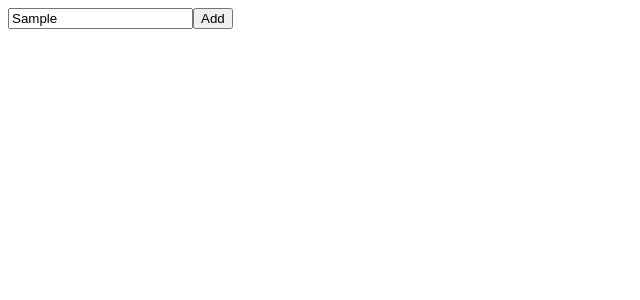
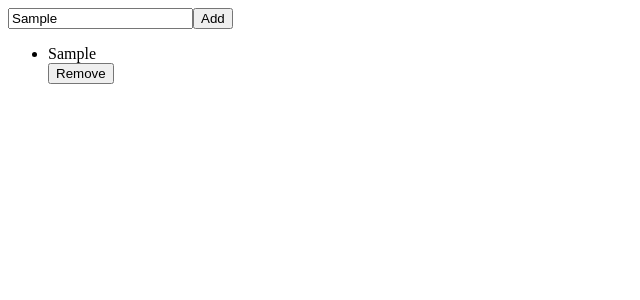
Before and after one commit to TheAdroitDev/ChaiCode-Cohort-2026, a React (Vite) app in the folder May-2026/Building-Modern-Frameworks/React-Practice/: page / in a window 1280 px wide. Both pictures are taken after typing "Sample" into the empty fields and a click on the button "Add". Shown: the top 300 px of the page, without its empty margins (0-640 px from the left). Built offline with nearby package versions, Linux system fonts and the light colour scheme.

Commit message:
feat: enhance todo list functionality with item removal capability

```diff
--- a/May-2026/Building-Modern-Frameworks/React-Practice/src/App.tsx
+++ b/May-2026/Building-Modern-Frameworks/React-Practice/src/App.tsx
@@ -10,13 +10,21 @@
     const [currentValue, setCurrentValue] = React.useState("");
     const [todos, setTodos] = React.useState<Todo[]>([])
 
+
     function handleAddClickAddButton() {
         todos.push({
             id: `${Date.now()}`,
             title: currentValue,
             isCompleted: false
         })
-        setTodos(todos)
+
+        const newArray = [...todos]
+        setTodos(newArray)
+    }
+
+    function handleRemove(id: string) {
+        const result = todos.filter(e => e.id !== id)
+        setTodos(result)
     }
     return (
         <>
@@ -30,7 +38,12 @@
                 </div>
                 <div>
                     <ul>
-                        {todos.map(e => <li key={e.id}>{e.title}</li>)}
+                        {todos.map(e => (
+                            <>
+                                <li key={e.id}>{e.title}</li>
+                                <button onClick={() => { handleRemove(e.id) }}>Remove</button>
+                            </>
+                        ))}
                     </ul>
                 </div>
             </div>
```
